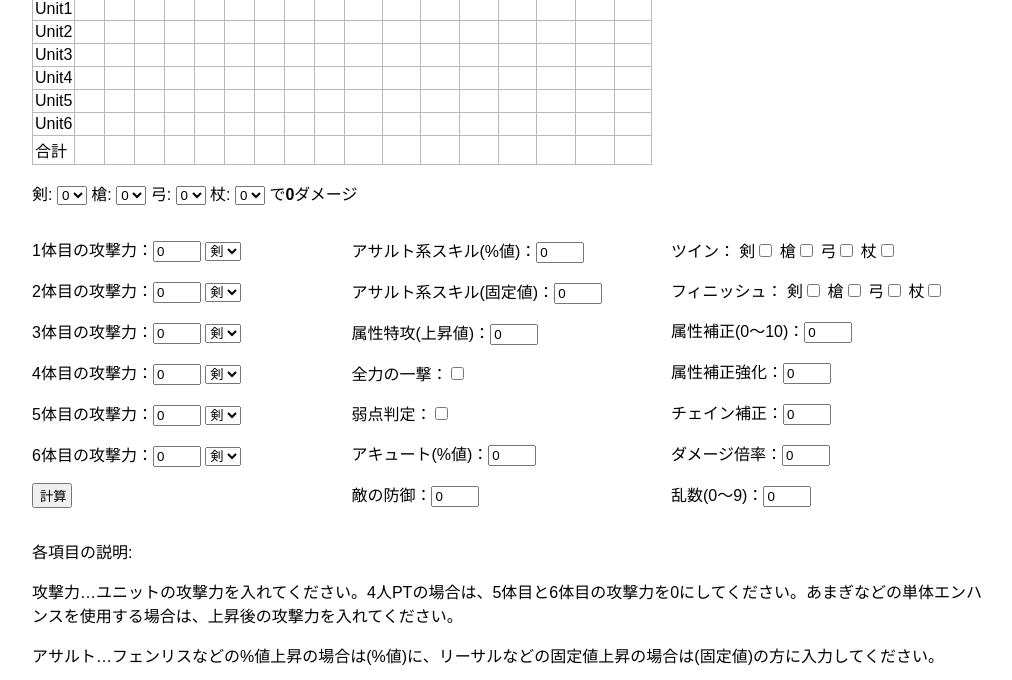
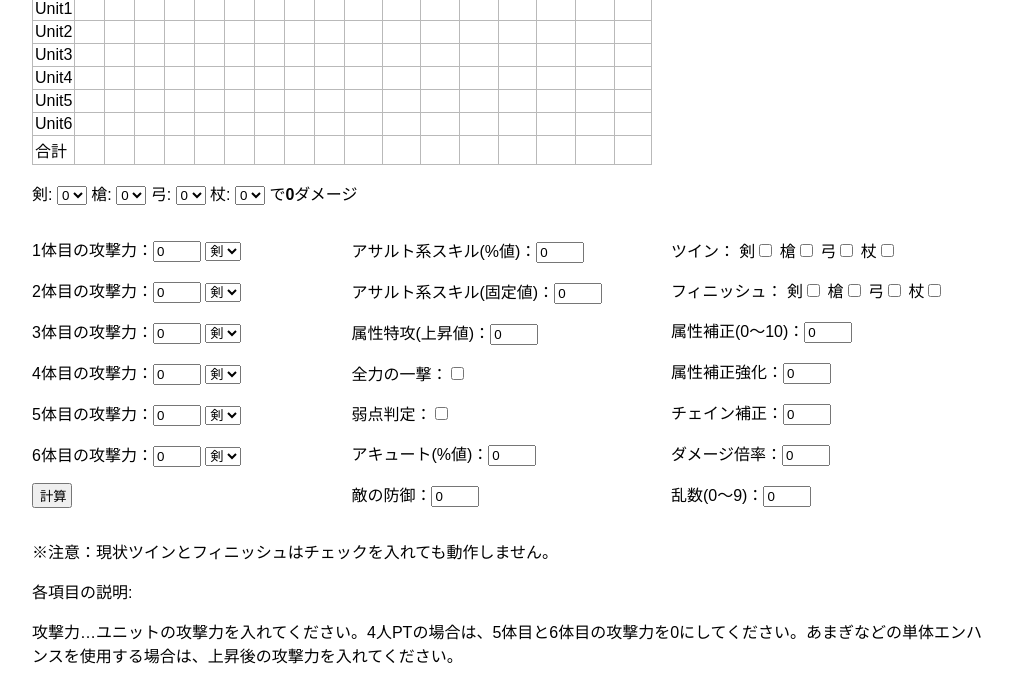
Before and after one commit to mint149/roadraDamageCalc, a plain HTML site: page index.htm in a window 1280 px wide. Shown: the part 107-787 px from the top of the page, without its empty margins (128-1140 px from the left). Drawn offline with Linux system fonts and the light colour scheme.

Commit message:
注意書き追加。

```diff
--- a/index.htm
+++ b/index.htm
@@ -304,6 +304,7 @@
 				<p>乱数(0〜9)：<input class="option" id="rand" value=0></p>
 			</div>
 			<div>
+				<p>※注意：現状ツインとフィニッシュはチェックを入れても動作しません。</p>
 				<p>各項目の説明:</p>
 				<p>攻撃力…ユニットの攻撃力を入れてください。4人PTの場合は、5体目と6体目の攻撃力を0にしてください。あまぎなどの単体エンハンスを使用する場合は、上昇後の攻撃力を入れてください。</p>
 				<p>アサルト…フェンリスなどの%値上昇の場合は(%値)に、リーサルなどの固定値上昇の場合は(固定値)の方に入力してください。</p>
```
